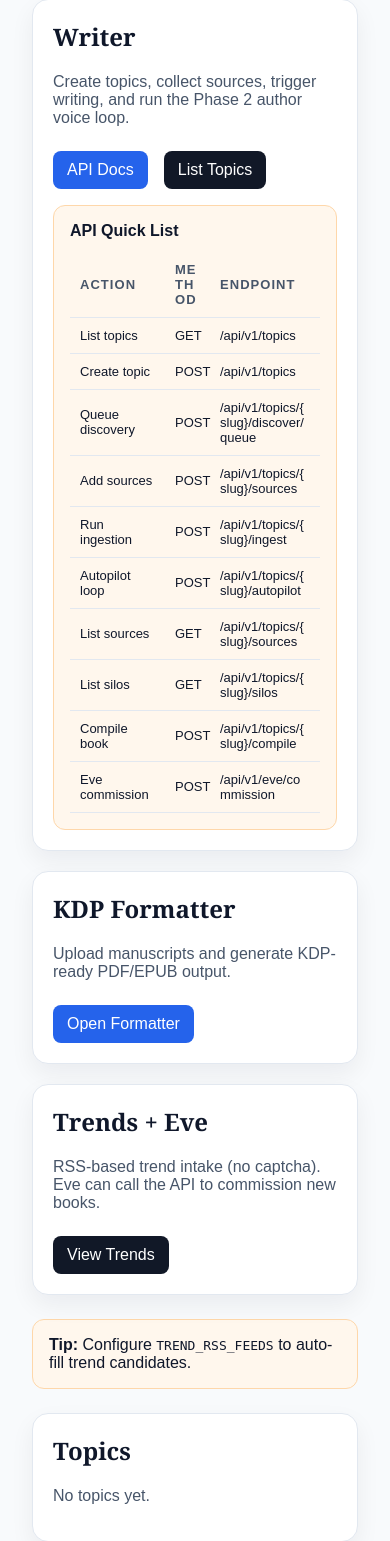
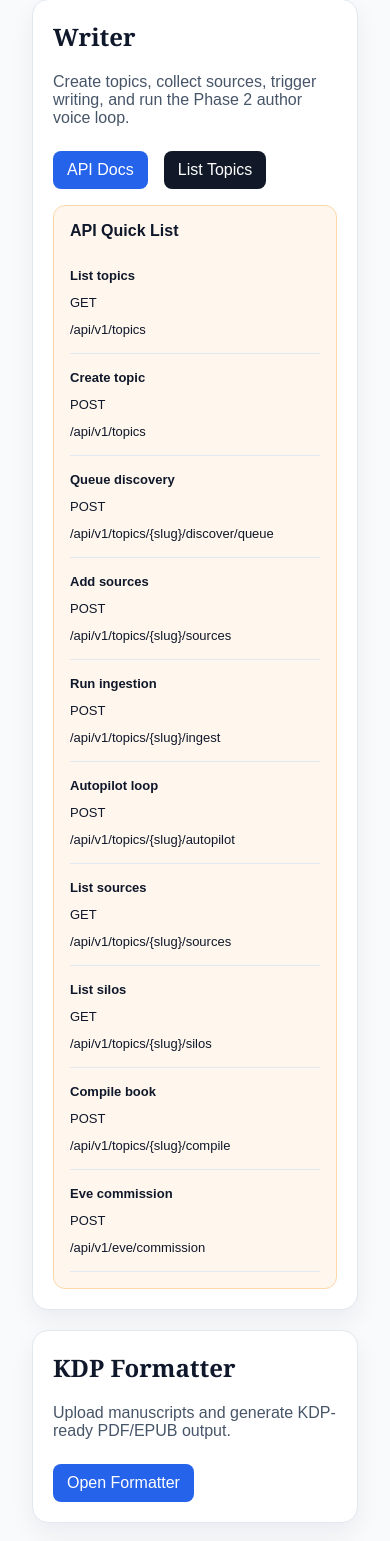
Before and after one commit to MarquisdeMayfair/KDP-Formatter, a FastAPI app: template book_factory/app/templates/dashboard.html in a window 390 px wide. Shown: the part 205-1746 px from the top of the page. Run offline with FastAPI, Linux system fonts and the light colour scheme; the template is opened without the code that fills it, so the values that code supplies are empty.

Commit message:
Make API quick list responsive

```diff
--- a/book_factory/app/templates/dashboard.html
+++ b/book_factory/app/templates/dashboard.html
@@ -31,9 +31,18 @@
         table { width: 100%; border-collapse: collapse; margin-top: 12px; font-family: "Arial", sans-serif; }
         th, td { text-align: left; padding: 10px; border-bottom: 1px solid var(--border); }
         th { font-size: 12px; text-transform: uppercase; letter-spacing: 0.08em; color: var(--slate); }
-        .api-table { table-layout: fixed; }
-        .api-table th, .api-table td { font-size: 13px; overflow-wrap: anywhere; }
+        .api-table { width: 100%; }
+        .api-table th, .api-table td { font-size: 13px; }
         .api-table td.method { width: 80px; white-space: nowrap; }
+        .api-table .endpoint { overflow-wrap: anywhere; }
+        .api-table .action { font-weight: 600; }
+        .api-table .endpoint code { font-family: "Arial", sans-serif; }
+        @media (max-width: 980px) {
+            .api-table thead { display: none; }
+            .api-table, .api-table tbody, .api-table tr, .api-table td { display: block; width: 100%; }
+            .api-table tr { border-bottom: 1px solid var(--border); padding: 10px 0; }
+            .api-table td { border: 0; padding: 6px 0; }
+        }
         .status { font-weight: 600; }
         .status.published { color: #16a34a; }
         .status.drafting { color: #f97316; }
@@ -64,11 +73,6 @@
                 <div class="note" style="margin-top: 16px;">
                     <strong>API Quick List</strong>
                     <table class="api-table">
-                        <colgroup>
-                            <col style="width: 38%;">
-                            <col style="width: 18%;">
-                            <col style="width: 44%;">
-                        </colgroup>
                         <thead>
                             <tr>
                                 <th>Action</th>
@@ -77,16 +81,56 @@
                             </tr>
                         </thead>
                         <tbody>
-                            <tr><td>List topics</td><td class="method">GET</td><td>/api/v1/topics</td></tr>
-                            <tr><td>Create topic</td><td class="method">POST</td><td>/api/v1/topics</td></tr>
-                            <tr><td>Queue discovery</td><td class="method">POST</td><td>/api/v1/topics/{slug}/discover/queue</td></tr>
-                            <tr><td>Add sources</td><td class="method">POST</td><td>/api/v1/topics/{slug}/sources</td></tr>
-                            <tr><td>Run ingestion</td><td class="method">POST</td><td>/api/v1/topics/{slug}/ingest</td></tr>
-                            <tr><td>Autopilot loop</td><td class="method">POST</td><td>/api/v1/topics/{slug}/autopilot</td></tr>
-                            <tr><td>List sources</td><td class="method">GET</td><td>/api/v1/topics/{slug}/sources</td></tr>
-                            <tr><td>List silos</td><td class="method">GET</td><td>/api/v1/topics/{slug}/silos</td></tr>
-                            <tr><td>Compile book</td><td class="method">POST</td><td>/api/v1/topics/{slug}/compile</td></tr>
-                            <tr><td>Eve commission</td><td class="method">POST</td><td>/api/v1/eve/commission</td></tr>
+                            <tr>
+                                <td class="action">List topics</td>
+                                <td class="method">GET</td>
+                                <td class="endpoint"><code>/api/v1/topics</code></td>
+                            </tr>
+                            <tr>
+                                <td class="action">Create topic</td>
+                                <td class="method">POST</td>
+                                <td class="endpoint"><code>/api/v1/topics</code></td>
+                            </tr>
+                            <tr>
+                                <td class="action">Queue discovery</td>
+                                <td class="method">POST</td>
+                                <td class="endpoint"><code>/api/v1/topics/{slug}/discover/queue</code></td>
+                            </tr>
+                            <tr>
+                                <td class="action">Add sources</td>
+                                <td class="method">POST</td>
+                                <td class="endpoint"><code>/api/v1/topics/{slug}/sources</code></td>
+                            </tr>
+                            <tr>
+                                <td class="action">Run ingestion</td>
+                                <td class="method">POST</td>
+                                <td class="endpoint"><code>/api/v1/topics/{slug}/ingest</code></td>
+                            </tr>
+                            <tr>
+                                <td class="action">Autopilot loop</td>
+                                <td class="method">POST</td>
+                                <td class="endpoint"><code>/api/v1/topics/{slug}/autopilot</code></td>
+                            </tr>
+                            <tr>
+                                <td class="action">List sources</td>
+                                <td class="method">GET</td>
+                                <td class="endpoint"><code>/api/v1/topics/{slug}/sources</code></td>
+                            </tr>
+                            <tr>
+                                <td class="action">List silos</td>
+                                <td class="method">GET</td>
+                                <td class="endpoint"><code>/api/v1/topics/{slug}/silos</code></td>
+                            </tr>
+                            <tr>
+                                <td class="action">Compile book</td>
+                                <td class="method">POST</td>
+                                <td class="endpoint"><code>/api/v1/topics/{slug}/compile</code></td>
+                            </tr>
+                            <tr>
+                                <td class="action">Eve commission</td>
+                                <td class="method">POST</td>
+                                <td class="endpoint"><code>/api/v1/eve/commission</code></td>
+                            </tr>
                         </tbody>
                     </table>
                 </div>
```
